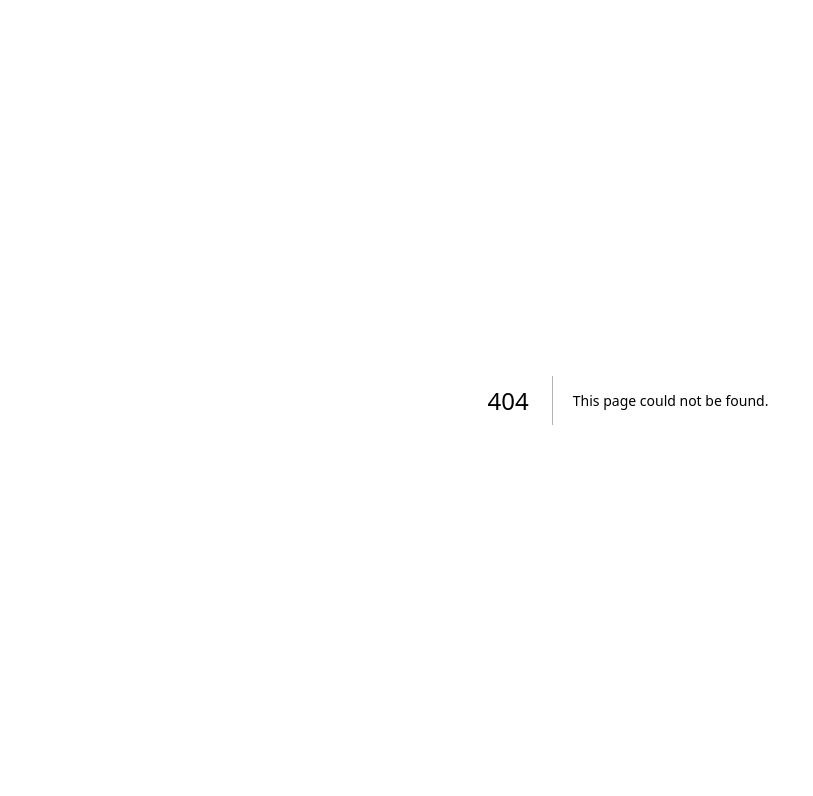
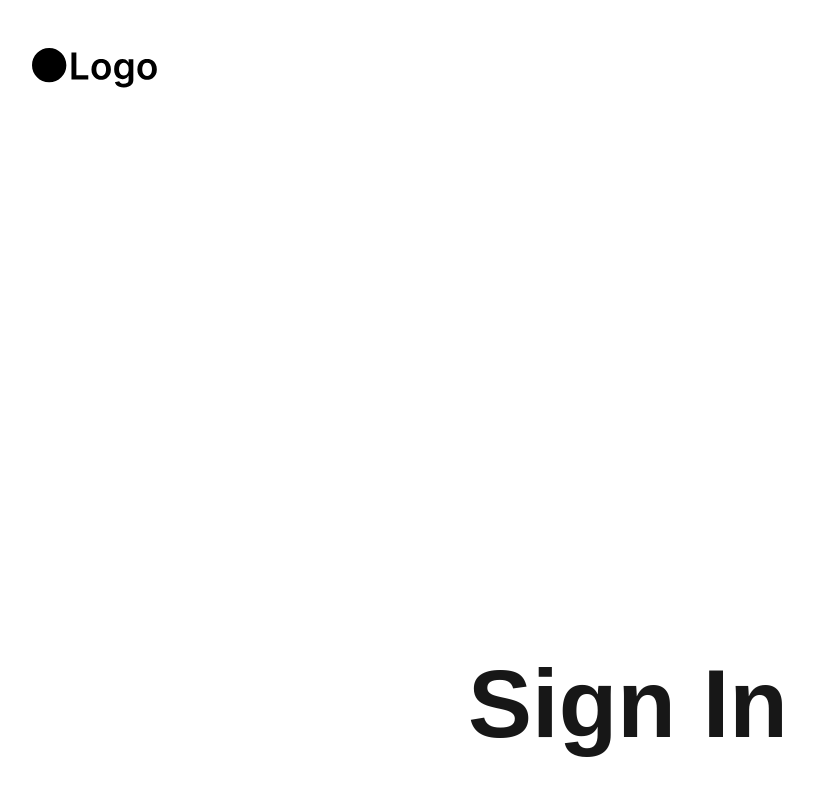
Before and after one commit to rikeda-cloud/react, a Next.js app in the folder typing-game/: page /signin in a window 1280 px wide. Before the commit this address had no page. Shown: the top 796 px of the page, without its empty margins (12-825 px from the left). Built offline with nearby package versions, Linux system fonts and the light colour scheme.

Commit message:
[add] /signin

```diff
--- /dev/null
+++ b/typing-game/src/app/signin/page.tsx
@@ -0,0 +1,17 @@
+import Header from '@/components/Header';
+
+function SigninPage() {
+  return (
+    <div className="flex flex-col items-center justify-between min-h-screen px-8 py-12">
+      <Header />
+
+      <section className="h-5/6 flex items-center justify-center text-center">
+        <h1 className="text-6xl md:text-8xl font-bold">
+          Sign In
+        </h1>
+      </section>
+    </div>
+  );
+}
+
+export default SigninPage;
```
